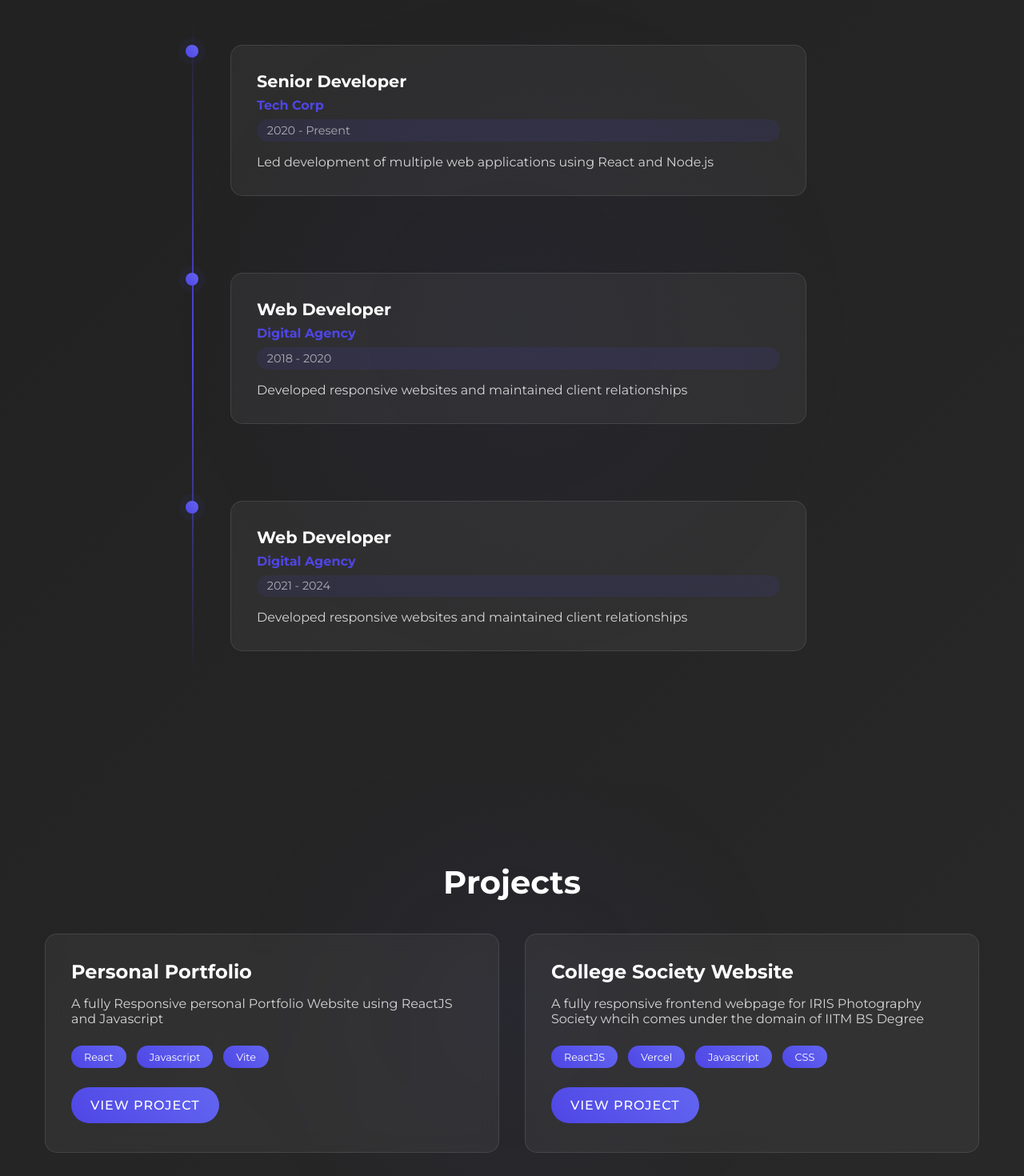
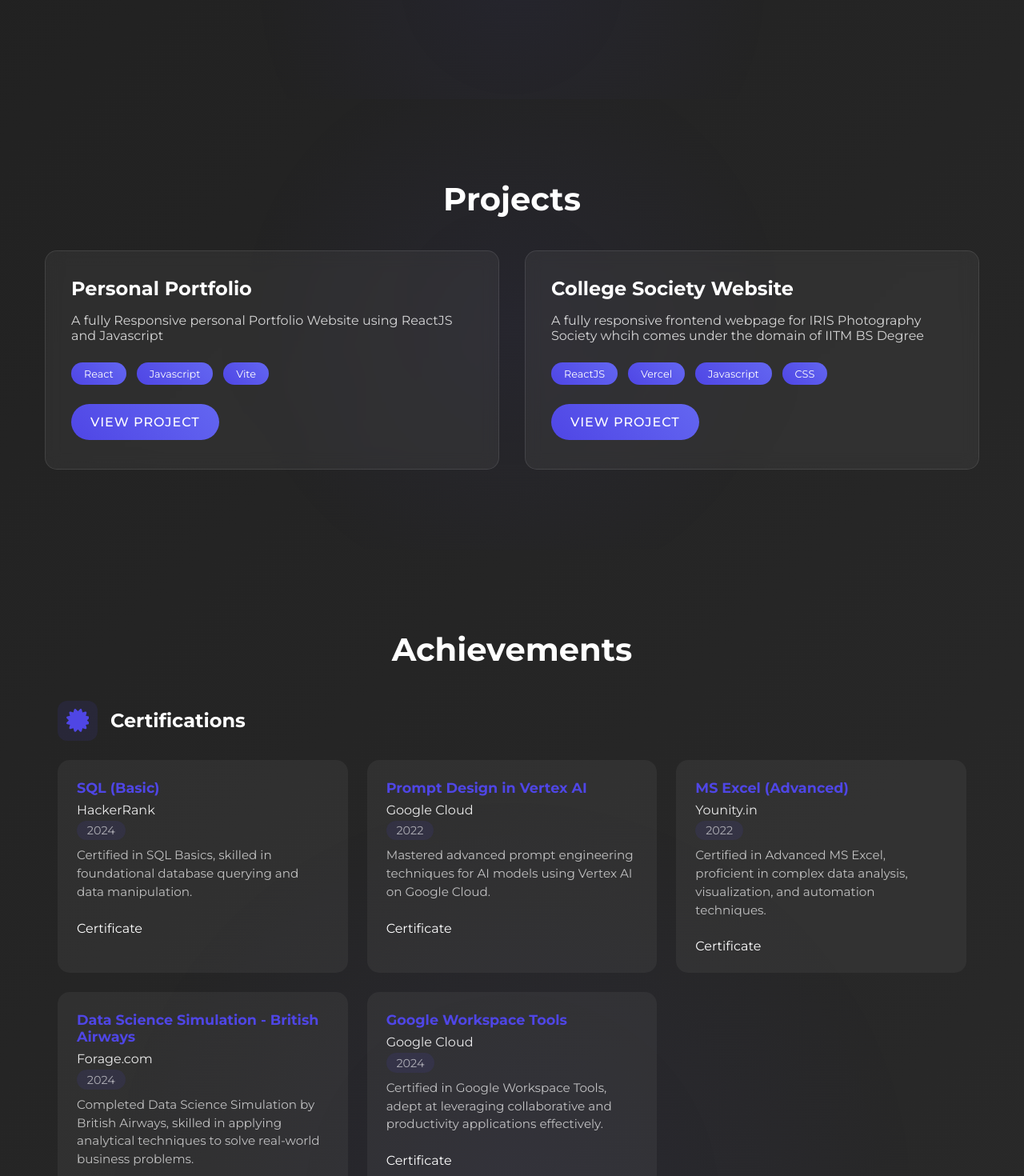
Before and after one commit to 22f3002362/portfolio, a React (Vite) app: page / in a window 1280 px wide. Shown: the part 2880-4350 px from the top of the page at 80% size. Built offline with nearby package versions, Linux system fonts and the light colour scheme.

Commit message:
achievements update

```diff
--- a/index.html
+++ b/index.html
@@ -5,7 +5,7 @@
     <link rel="icon" type="image/svg+xml" href="/Akarsh.png" />
     <meta name="viewport" content="width=device-width, initial-scale=1.0" />
     <link href="https://fonts.googleapis.com/css2?family=Montserrat:wght@300;400;500;600;700&display=swap" rel="stylesheet">
-    <title>My Portfolio</title>
+    <title>Akarsh | Portfolio</title>
   </head>
   <body>
     <div id="root"></div>
--- a/src/Components/Achievements.css
+++ b/src/Components/Achievements.css
@@ -7,6 +7,7 @@
 .achievement-section {
   margin-bottom: 3rem;
 }
+
 
 .category-header {
   display: flex;
@@ -121,3 +122,12 @@
     padding: 1rem;
   }
 }
+
+.card-content a {
+  text-decoration: none;
+  color: white;
+}
+
+.card-content a:hover {
+  text-decoration: underline;
+}
--- a/src/Components/Achievements.jsx
+++ b/src/Components/Achievements.jsx
@@ -1,27 +1,51 @@
-import React from 'react';
-import './Achievements.css';
-import { FaCertificate, FaTrophy, FaHandsHelping } from 'react-icons/fa';
+import React from "react";
+import "./Achievements.css";
+import { FaCertificate, FaTrophy, FaHandsHelping } from "react-icons/fa";
 
 function Achievements() {
   const achievements = [
-    // {
-    //   category: "Certifications",
-    //   icon: <FaCertificate />,
-    //   items: [
-    //     {
-    //       title: "AWS Certified Solutions Architect",
-    //       issuer: "Amazon Web Services",
-    //       date: "2023",
-    //       description: "Professional certification for AWS cloud architecture"
-    //     },
-    //     {
-    //       title: "Google Cloud Professional Developer",
-    //       issuer: "Google Cloud",
-    //       date: "2022",
-    //       description: "Advanced certification for cloud development"
-    //     }
-    //   ]
-    // },
+    {
+      category: "Certifications",
+      icon: <FaCertificate />,
+      items: [
+        {
+          title: "SQL (Basic)",
+          issuer: "HackerRank",
+          date: "2024",
+          description:
+            "Certified in SQL Basics, skilled in foundational database querying and data manipulation.",
+          link: "https://www.hackerrank.com/certificates/iframe/7406c387e65b",
+        },
+        {
+          title: "Prompt Design in Vertex AI",
+          issuer: "Google Cloud",
+          date: "2022",
+          description: "Mastered advanced prompt engineering techniques for AI models using Vertex AI on Google Cloud.",
+          link:"https://www.credly.com/badges/090c8526-d9cc-4d1d-812a-4d47844f8626/linked_in_profile"
+        },
+        {
+          title: "MS Excel (Advanced)",
+          issuer: "Younity.in",
+          date: "2022",
+          description: "Certified in Advanced MS Excel, proficient in complex data analysis, visualization, and automation techniques.",
+          link:"https://drive.google.com/file/d/1SY4n_L-5K34ZG4os73gtLXMje0eVrKr0/view?usp=sharing"
+        },
+        {
+          title: "Data Science Simulation - British Airways",
+          issuer: "Forage.com",
+          date: "2024",
+          description: "Completed Data Science Simulation by British Airways, skilled in applying analytical techniques to solve real-world business problems.",
+          link:"https://drive.google.com/file/d/1jW6xlz-S8nUSxZLvwhnXsXKUBCXV-jXb/view?usp=drive_link"
+        },
+        {
+          title: "Google Workspace Tools",
+          issuer: "Google Cloud",
+          date: "2024",
+          description: "Certified in Google Workspace Tools, adept at leveraging collaborative and productivity applications effectively.",
+          link:"https://www.credly.com/badges/314c2e19-01ee-49a6-825e-14195b7de050/public_url"
+        },
+      ],
+    },
     {
       category: "Co-curricular Activities",
       icon: <FaTrophy />,
@@ -30,33 +54,38 @@ function Achievements() {
           title: "Organiser",
           organization: "Sutra 2.0 - IIT Madras",
           period: "24 Nov 2024",
-          description: "Organised an offline interative meetup with Prof. Andrew and Ms. Bharathi at NIT Patna."
+          description:
+            "Organised an offline interative meetup with Prof. Andrew and Ms. Bharathi at NIT Patna.",
         },
         {
           title: "Design Team Head",
           organization: "Kanha House - IIT Madras",
           period: "Aug'23-Aug'24",
-          description: "Started my journey as a Graphic Designer after joining the design team, and later advanced to become the Team Lead of the Design Department."
+          description:
+            "Started my journey as a Graphic Designer after joining the design team, and later advanced to become the Team Lead of the Design Department.",
         },
         {
           title: "Designing Lead",
           organization: "Google Developers Group",
           date: "2023 - Present",
-          description: "Joined GDG as a core team member for the Design Department in 2023 and was later promoted to Design Lead."
+          description:
+            "Joined GDG as a core team member for the Design Department in 2023 and was later promoted to Design Lead.",
         },
         {
           title: "Secretary",
           organization: "IRIS Photogrpaphy Society - IIT Madras",
           period: "Feb'23 - Present",
-          description: "Currently serving as the Secretary of IRIS Photography Society. Joined the society in November 2023 as Deputy Secretary and was later promoted to Secretary."
+          description:
+            "Currently serving as the Secretary of IRIS Photography Society. Joined the society in November 2023 as Deputy Secretary and was later promoted to Secretary.",
         },
         {
           title: "Event Coordinator",
           organization: "Paradox'23 - IIT Madras",
           period: "Mar'23",
-          description: "Organised a sports event named 'The Rollin Thunder' in the fest of IIT Madras in the month of May"
+          description:
+            "Organised a sports event named 'The Rollin Thunder' in the fest of IIT Madras in the month of May",
         },
-      ]
+      ],
     },
     // {
     //   category: "Volunteer Work",
@@ -80,7 +109,7 @@ function Achievements() {
           <div
             key={index}
             className="achievement-section animate-on-scroll"
-            style={{"--delay": `${index * 0.2}s`}}
+            style={{ "--delay": `${index * 0.2}s` }}
           >
             <div className="category-header">
               <div className="category-icon">{category.icon}</div>
@@ -94,10 +123,11 @@ function Achievements() {
                     <p className="organization">
                       {item.organization || item.issuer}
                     </p>
-                    <p className="period">
-                      {item.period || item.date}
-                    </p>
+                    <p className="period">{item.period || item.date}</p>
                     <p className="description">{item.description}</p>
+                    <a href={item.link} className="link" target="_blank" rel="noopener noreferrer">
+                      {item.link && "Certificate"}
+                    </a>
                   </div>
                   <div className="card-overlay"></div>
                 </div>
--- a/src/Components/Education.jsx
+++ b/src/Components/Education.jsx
@@ -21,7 +21,9 @@ function Education() {
       period: "2019 - 2022",
       description: "Bihar Sharif, Bihar",
       achievements: [
-        "Chemistry",
+        "Chemistry(Hons.)",
+        "Physics",
+        "Mathematics"
       ]
     },
     {
--- a/src/Components/Experience.jsx
+++ b/src/Components/Experience.jsx
@@ -2,24 +2,24 @@ import './Experience.css'
 
 function Experience() {
   const experiences = [
-    {
-      title: "Senior Developer",
-      company: "Tech Corp",
-      period: "2020 - Present",
-      description: "Led development of multiple web applications using React and Node.js"
-    },
-    {
-      title: "Web Developer",
-      company: "Digital Agency",
-      period: "2018 - 2020",
-      description: "Developed responsive websites and maintained client relationships"
-    },
-    {
-      title: "Web Developer",
-      company: "Digital Agency",
-      period: "2021 - 2024",
-      description: "Developed responsive websites and maintained client relationships"
-    }
+    // {
+    //   title: "Senior Developer",
+    //   company: "Tech Corp",
+    //   period: "2020 - Present",
+    //   description: "Led development of multiple web applications using React and Node.js"
+    // },
+    // {
+    //   title: "Web Developer",
+    //   company: "Digital Agency",
+    //   period: "2018 - 2020",
+    //   description: "Developed responsive websites and maintained client relationships"
+    // },
+    // {
+    //   title: "Web Developer",
+    //   company: "Digital Agency",
+    //   period: "2021 - 2024",
+    //   description: "Developed responsive websites and maintained client relationships"
+    // }
   ]
 
   return (
```
Also changed, not shown: public/Akarsh.png.
